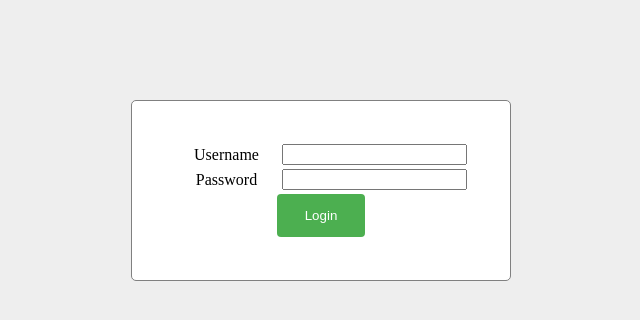
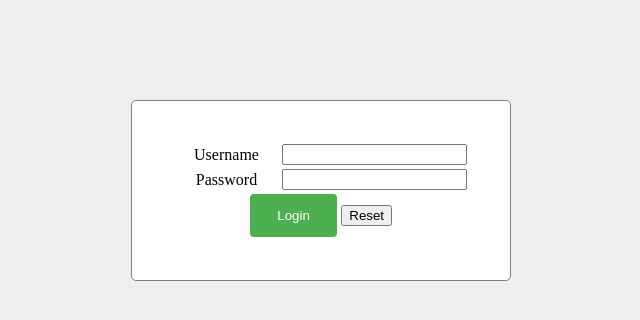
Before and after one commit to Andrea-Ientile-JCMaxwell-5BI/Progetti-Esame-Maturit-2017-Siti-con-Database, a PHP site: page /Login.php in a window 1280 px wide. Shown: the top 320 px of the page, without its empty margins (319-959 px from the left). Run offline with PHP 8.4, Linux system fonts and the light colour scheme.

Commit message:
Aggiunta tasto Reset

```diff
--- a/Login.php
+++ b/Login.php
@@ -21,7 +21,12 @@
 				<tr align="center">
 
 
-	             <td colspan="2" width="30%"> <input type = "submit" id = "btn" value = "Login"/> </td>
+	             <td colspan="2" width="30%">
+				 <input type = "submit" id = "btn" value = "Login"/>
+				 <input type = "reset" id = "btn2" value = "Reset"/>
+
+				 </td>
+
 				</tr>
 				</table>
 
```
